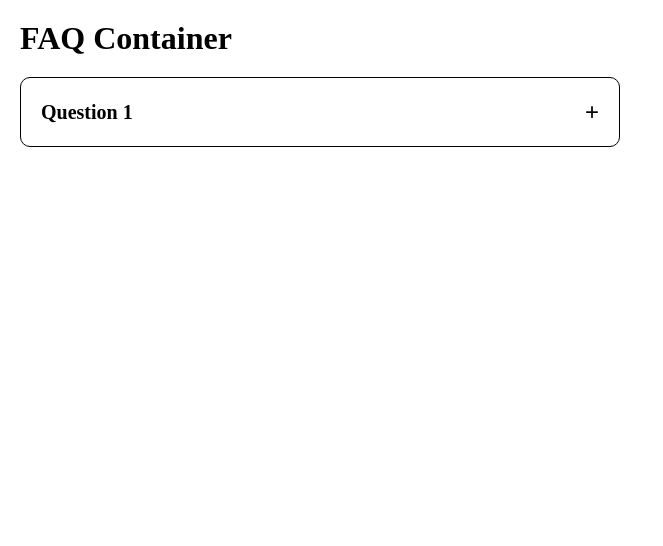
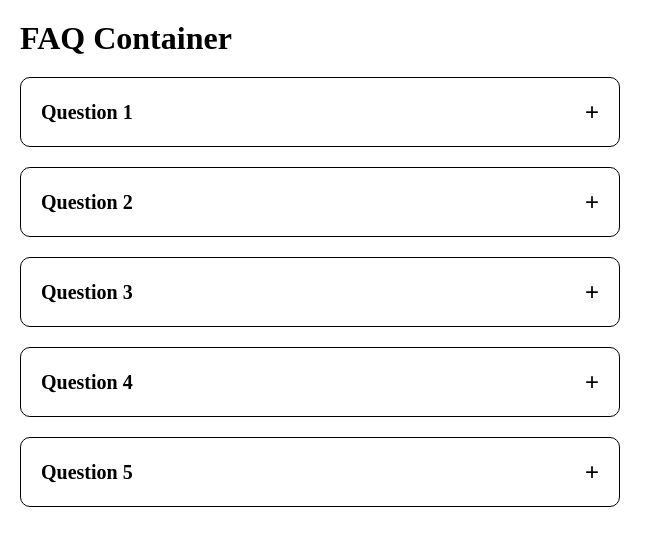
Before and after one commit to CandelaOlha/faq-component-react, a React (Vite) app: page / in a window 1280 px wide. Shown: the top 546 px of the page, without its empty margins (0-663 px from the left). Built offline with nearby package versions, Linux system fonts and the light colour scheme.

Commit message:
added different questions

```diff
--- a/src/components/FaqContainer.jsx
+++ b/src/components/FaqContainer.jsx
@@ -1,11 +1,46 @@
 import "../styles/FaqContainer.css";
 import QuestionBlock from "./QuestionBlock";
+
+const faqs = [
+  {
+    question: "Question 1",
+    answer:
+      "Lorem ipsum dolor sit amet consectetur adipisicing elit. Corporis cupiditate accusamus veritatis sapiente quisquam repudiandae ullam vero blanditiis. Maxime, nostrum!",
+    id: 1,
+  },
+  {
+    question: "Question 2",
+    answer:
+      "Lorem ipsum dolor sit amet consectetur adipisicing elit. Corporis cupiditate accusamus veritatis sapiente quisquam repudiandae ullam vero blanditiis. Maxime, nostrum!",
+    id: 2,
+  },
+  {
+    question: "Question 3",
+    answer:
+      "Lorem ipsum dolor sit amet consectetur adipisicing elit. Corporis cupiditate accusamus veritatis sapiente quisquam repudiandae ullam vero blanditiis. Maxime, nostrum!",
+    id: 3,
+  },
+  {
+    question: "Question 4",
+    answer:
+      "Lorem ipsum dolor sit amet consectetur adipisicing elit. Corporis cupiditate accusamus veritatis sapiente quisquam repudiandae ullam vero blanditiis. Maxime, nostrum!",
+    id: 4,
+  },
+  {
+    question: "Question 5",
+    answer:
+      "Lorem ipsum dolor sit amet consectetur adipisicing elit. Corporis cupiditate accusamus veritatis sapiente quisquam repudiandae ullam vero blanditiis. Maxime, nostrum!",
+    id: 5,
+  },
+];
 
 const FaqContainer = () => {
   return (
     <div className="faq-container">
       <h1 className="headline">FAQ Container</h1>
-      <QuestionBlock />
+      {faqs.map((faq) => (
+        <QuestionBlock faq={faq} key={faq.id} />
+      ))}
     </div>
   );
 };
--- a/src/components/QuestionBlock.jsx
+++ b/src/components/QuestionBlock.jsx
@@ -1,19 +1,22 @@
 import "../styles/QuestionBlock.css";
+import PropTypes from "prop-types";
 
-const QuestionBlock = () => {
+const QuestionBlock = ({ faq }) => {
+  const { question, answer, id } = faq;
+
   return (
     <div className="question">
       <header className="question-header">
-        <h2 className="question-header-text">Question 1</h2>
+        <h2 className="question-header-text">{question}</h2>
         <button className="toggle-button">+</button>
       </header>
-      <p className="answer">
-        Lorem ipsum dolor sit amet consectetur adipisicing elit. Corporis
-        cupiditate accusamus veritatis sapiente quisquam repudiandae ullam vero
-        blanditiis. Maxime, nostrum!
-      </p>
+      <p className="answer">{answer}</p>
     </div>
   );
 };
 
+QuestionBlock.propTypes = {
+  faq: PropTypes.object.isRequired,
+};
+
 export default QuestionBlock;
--- a/src/styles/QuestionBlock.css
+++ b/src/styles/QuestionBlock.css
@@ -3,6 +3,7 @@
 .question {
   border: 1px solid black;
   border-radius: 10px;
+  margin-bottom: 20px;
   padding: 20px;
 }
 
```
